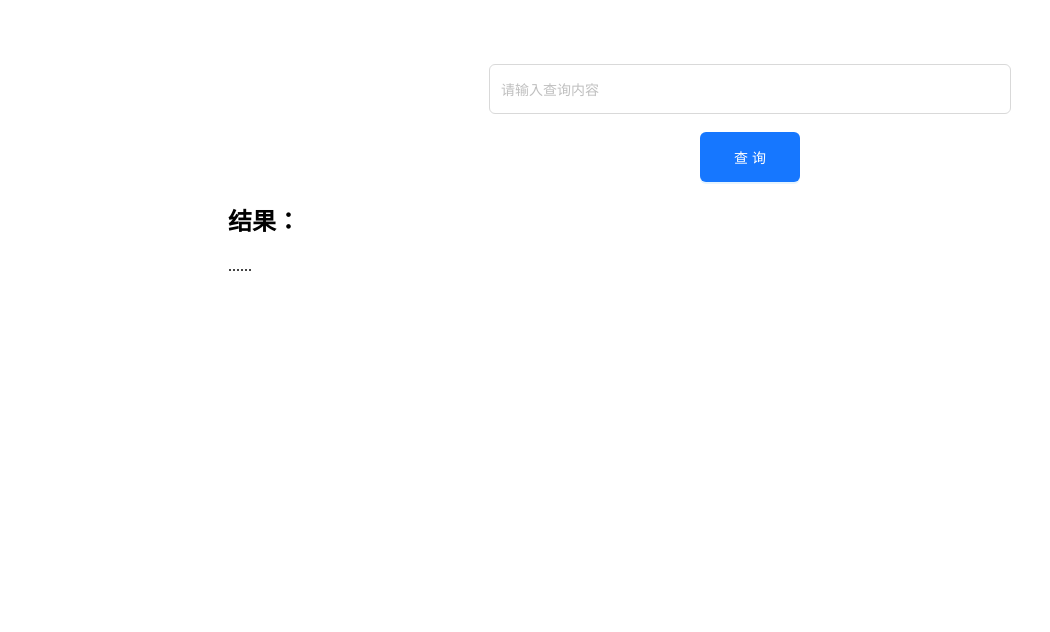
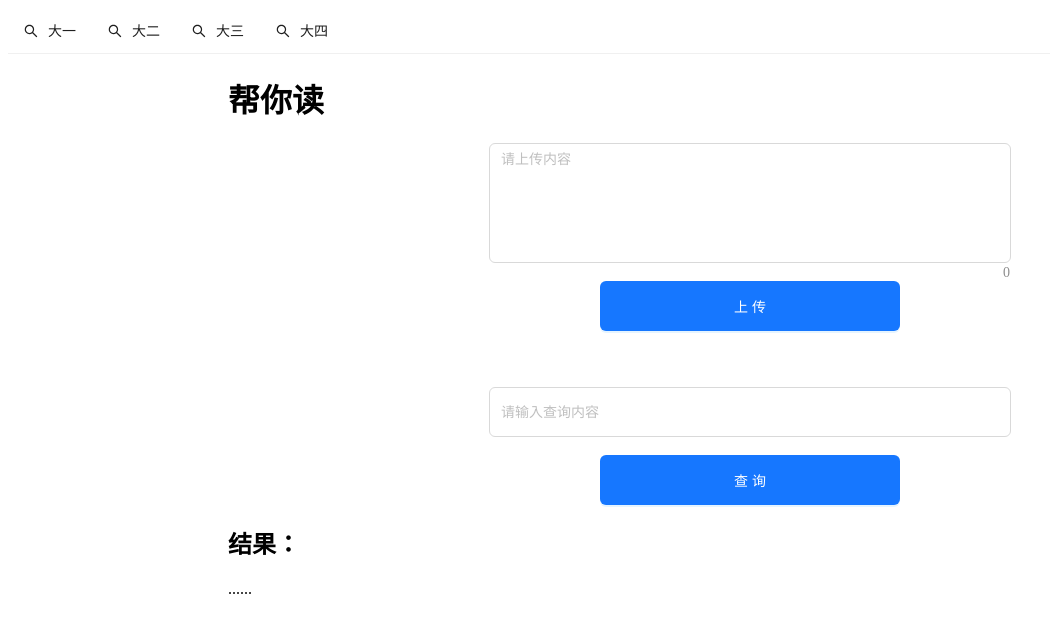
Before and after one commit to 222chaos/RAGQ-ASystem, a Next.js app: page / in a window 1280 px wide. Shown: the top 632 px of the page, without its empty margins (0-1050 px from the left). Built offline with nearby package versions, Linux system fonts and the light colour scheme.

Commit message:
临时存储

```diff
--- a/src/pages/index.js
+++ b/src/pages/index.js
@@ -2,6 +2,7 @@ import React, { useState } from "react";
 import { Button, Input, Menu } from "antd";
 import { SearchOutlined } from "@ant-design/icons";
 
+const { TextArea } = Input;
 const utf8Decoder = new TextDecoder("utf-8");
 
 const IndexPage = () => {
@@ -11,6 +12,7 @@ const IndexPage = () => {
   const [response, setResponse] = useState("......");
   const [array, setArray] = useState([]);
   const [uploading, setUploading] = useState(false);
+  const [selectedMenuItem, setSelectedMenuItem] = useState("upload");
 
   const handleContentSubmit = async () => {
     try {
@@ -24,6 +26,8 @@ const IndexPage = () => {
       });
       const data = await res.json();
       setArray(data);
+
+      setResponse("上传已完成");
 
       setTimeout(() => {
         setResponse("");
@@ -73,9 +77,79 @@ const IndexPage = () => {
     }
   };
 
+  const menuItemClickHandler = async (item) => {
+    setSelectedMenuItem(item.key);
+
+    try {
+      if (filePath) {
+        setUploading(true);
+        const response = await fetch(filePath);
+        const contentBuffer = await response.arrayBuffer();
+        const content = utf8Decoder.decode(contentBuffer);
+        setText(content);
+        const aiRes = await fetch("/api/ai", {
+          method: "POST",
+          body: JSON.stringify({ content: text }),
+          headers: {
+            "Content-Type": "application/json",
+          },
+        });
+        const aiData = await aiRes.json();
+        setArray(aiData);
+      }
+    } catch (error) {
+      console.error("读取文件或调用api/ai出错:", error);
+    } finally {
+      setUploading(false);
+    }
+  };
+
   return (
     <div>
+      <Menu
+        mode="horizontal"
+        style={{ textAlign: "center" }}
+        selectedKeys={[selectedMenuItem]}
+        onClick={menuItemClickHandler}
+      >
+        <Menu.SubMenu key="freshman" icon={<SearchOutlined />} title="大一">
+          <Menu.Item key="freshiman1">课程1</Menu.Item>
+          <Menu.Item key="freshiman2">课程2</Menu.Item>
+        </Menu.SubMenu>
+        <Menu.SubMenu key="sophomore" icon={<SearchOutlined />} title="大二">
+          <Menu.Item key="sophomore1">课程1</Menu.Item>
+          <Menu.Item key="sophomore2">课程2</Menu.Item>
+        </Menu.SubMenu>
+        <Menu.SubMenu key="junior" icon={<SearchOutlined />} title="大三">
+          <Menu.Item key="junior1">计算机网络</Menu.Item>
+          <Menu.Item key="junior2">需求工程</Menu.Item>
+        </Menu.SubMenu>
+        <Menu.SubMenu key="senior" icon={<SearchOutlined />} title="大四">
+          <Menu.Item key="senior1">课程1</Menu.Item>
+          <Menu.Item key="senior2">课程2</Menu.Item>
+        </Menu.SubMenu>
+      </Menu>
+
       <div style={{ marginLeft: "220px" }}>
+        <h1>帮你读</h1>
+        <div style={{ margin: "auto", width: "50%", textAlign: "center" }}>
+          <TextArea
+            showCount
+            value={content}
+            onChange={(e) => setContent(e.target.value)}
+            placeholder="请上传内容"
+            style={{ height: 120, resize: "none" }}
+          />
+          <br />
+          <br />
+          <Button
+            style={{ height: "50px", width: "300px" }}
+            onClick={handleContentSubmit}
+            type="primary"
+          >
+            上传
+          </Button>
+        </div>
         <br />
         <br />
         <div
@@ -97,7 +171,7 @@ const IndexPage = () => {
           <br />
           <br />
           <Button
-            style={{ height: "50px", width: "100px" }}
+            style={{ height: "50px", width: "300px" }}
             onClick={handleQuerySubmit}
             type="primary"
             disabled={uploading}
```
